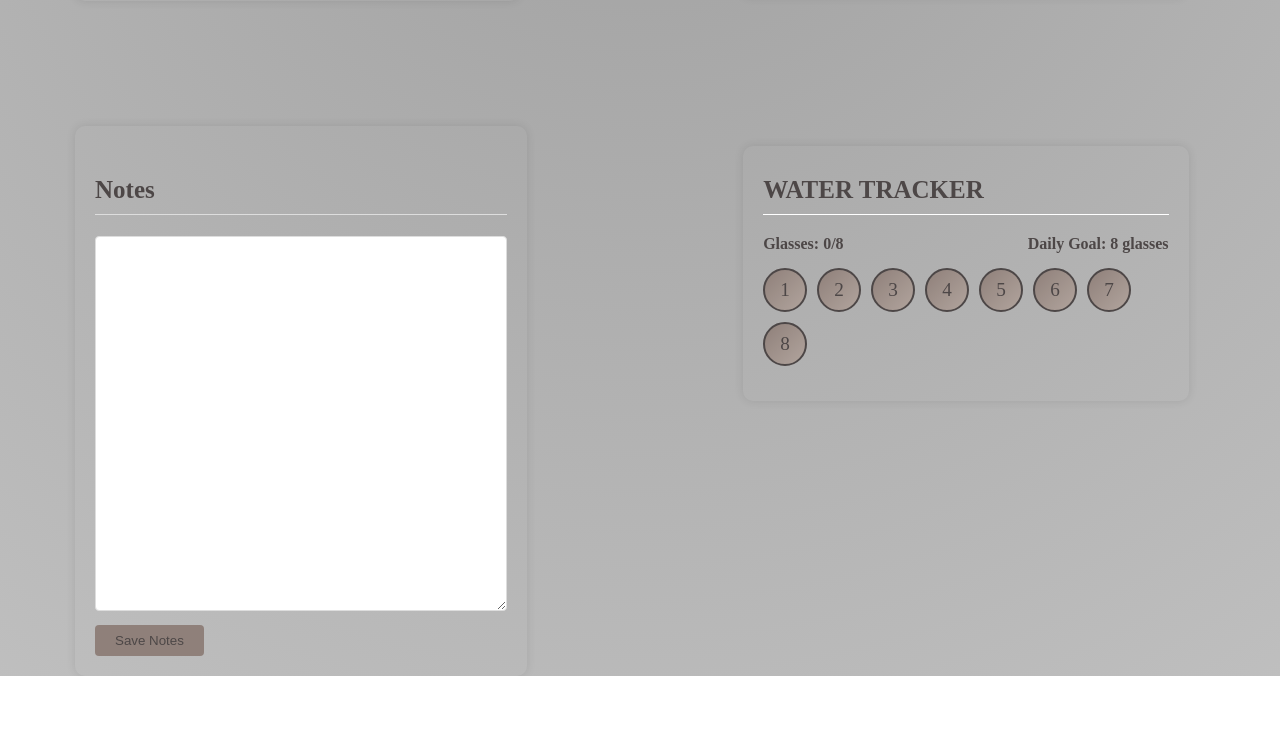
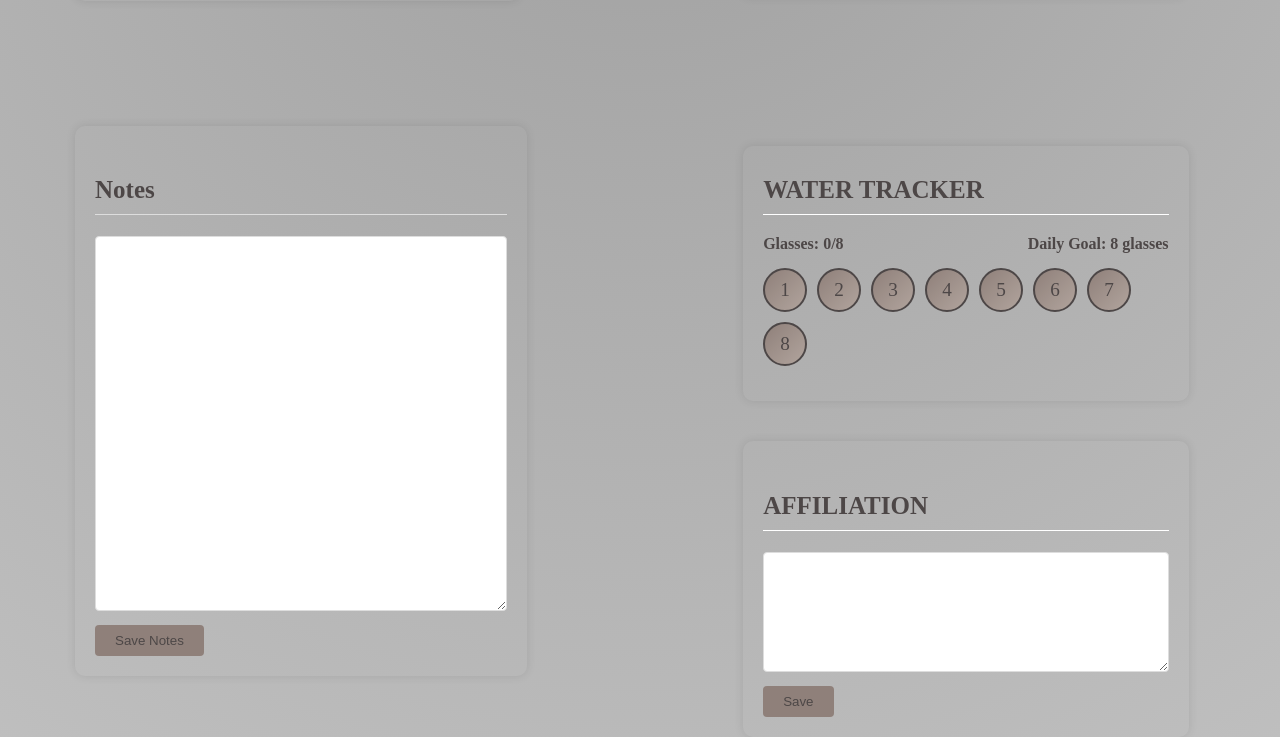
Before and after one commit to Javeria-Javaid/The-Planner-, a website built with webpack: page daily_planner.html in a window 1280 px wide. Shown: the part 1283-2020 px from the top of the page. Before the commit the page ends 1959 px from the top, so only its background shows below. Built offline with nearby package versions, Linux system fonts and the light colour scheme.

Commit message:
a new update
added affirmation section

```diff
--- a/daily_planner.css
+++ b/daily_planner.css
@@ -261,7 +261,9 @@ h3{
   box-sizing: border-box;
 }
 .save-btn:hover {
-  background-color: #45a049;
+  background-color: #8f807a;
+  opacity: 0.8;
+
 }
 
 .save-status {
@@ -382,3 +384,28 @@ h3{
   gap: 20px;
   width: 100%;
 }
+.affirmation{
+  border-radius: 10px;
+  box-shadow: 0 0 10px rgba(0, 0, 0, 0.1);
+  color: #4d4747;
+  padding: 20px;
+  margin-top: 40px;
+
+
+}
+.affirmation-content{
+  width: 100%;
+  min-height: 120px;
+  padding: 15px;
+  border: 1px solid #ddd;
+  border-radius: 4px;
+  font-family: Arial, sans-serif;
+  font-size: 16px;
+  resize: vertical;
+  box-sizing: border-box;
+
+}
+.affirmation-button{
+
+
+}
--- a/daily_planner.html
+++ b/daily_planner.html
@@ -267,7 +267,9 @@
 
   </div> <!-- notes_container end -->
     <div class="test-container">
+
         <div class="water-tracker">
+
       <h2>WATER TRACKER</h2>
       <div class="water-stats">
         <span>Glasses: <span id="glasses-count">0</span>/8</span>
@@ -277,6 +279,18 @@
         <!-- Glasses will be added by JavaScript -->
       </div>
     </div>
+
+      <div class="affirmation-container">
+      <div class="affirmation">
+        <h2>AFFILIATION</h2>
+
+        <textarea class="affirmation-content" id="affirmation-textarea" placeholder="I am charge of how I feel today and I choose happiness...">
+        </textarea>
+        <button class="save-btn" id="affirmation-button"> Save </button>
+      </div>
+
+      </div>
+
     </div>
     </div><!-- second-container starts ends-->
 
```
